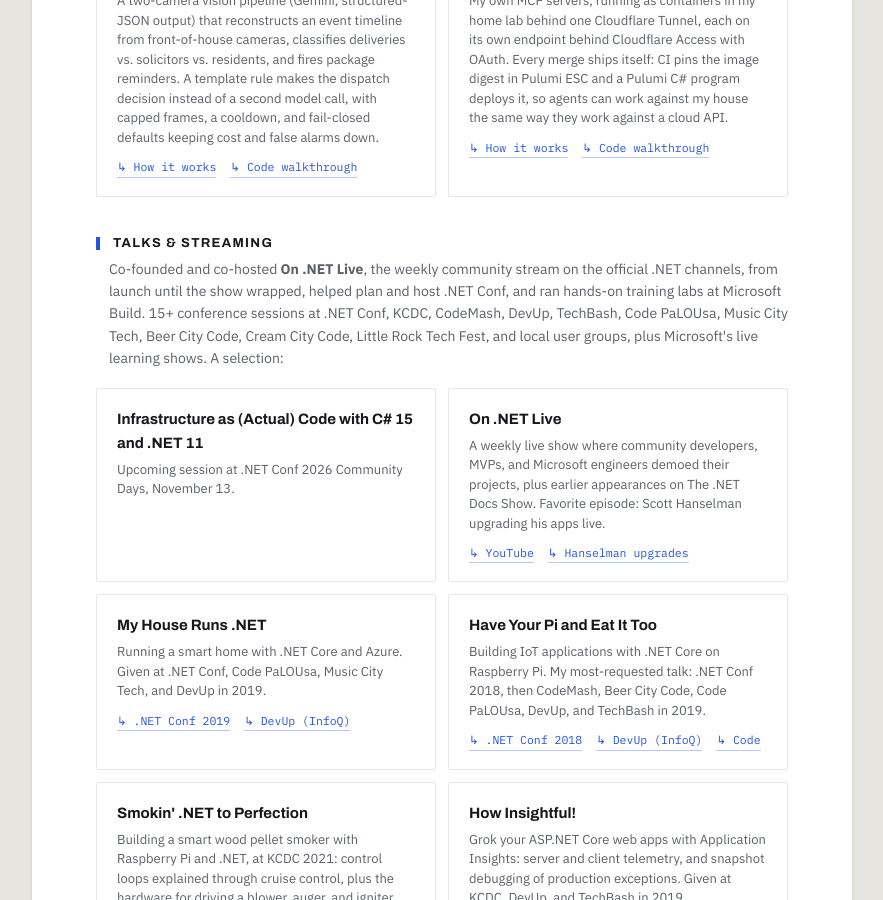
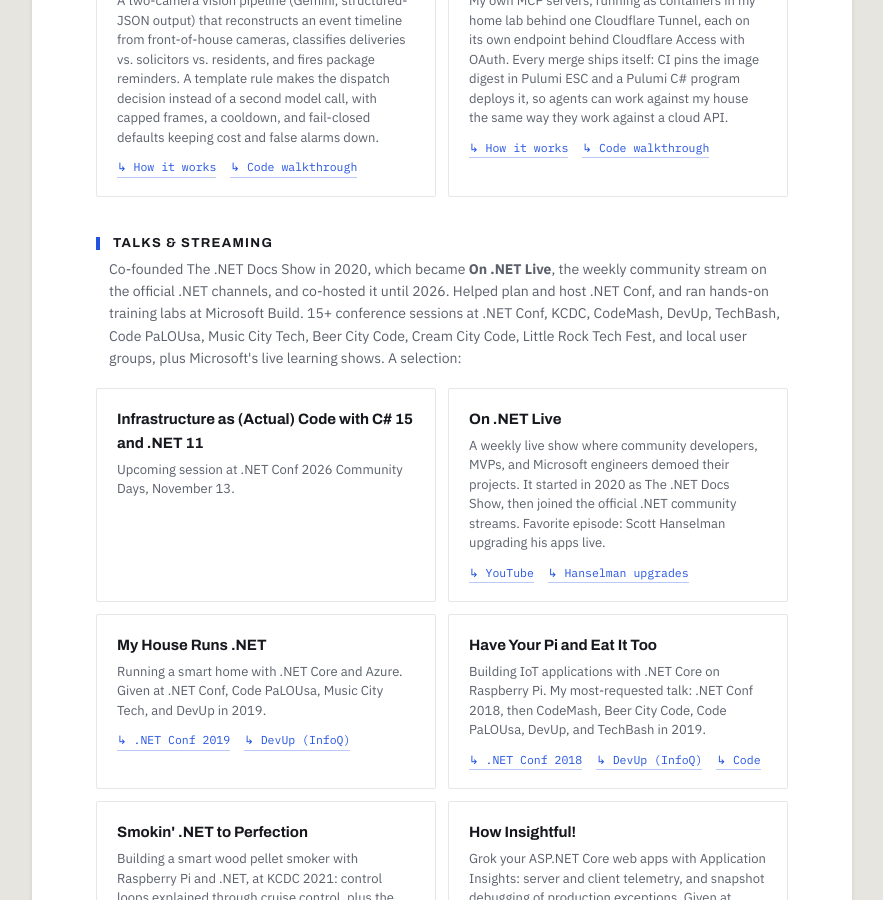
Before and after one commit to CamSoper/camsoper.github.io, a Jekyll site: the page built from portfolio.md, in a window 1280 px wide and 900 px high, scrolled down 1192 px. Shown: the whole window, without its empty margins (198-1081 px from the left). Built offline with Jekyll 4.4.1, drawn with Linux system fonts in a browser that asks for light colours.

Commit message:
Date On .NET Live: The .NET Docs Show in 2020, co-hosted until 2026
Co-Authored-By: Claude Opus 5.5 <noreply@anthropic.com>
Claude-Session: https://claude.ai/code/session_01RR4MzrCx2BeXLdCejaawX7

```diff
--- a/portfolio.md
+++ b/portfolio.md
@@ -76,7 +76,7 @@ description: "AI agent systems, talks and livestreams, training, documentation,
 
     <section>
       <h2>Talks &amp; Streaming</h2>
-      <p>Co-founded and co-hosted <strong>On .NET Live</strong>, the weekly community stream on the official .NET channels, from launch until the show wrapped, helped plan and host .NET Conf, and ran hands-on training labs at Microsoft Build. 15+ conference sessions at .NET Conf, KCDC, CodeMash, DevUp, TechBash, Code PaLOUsa, Music City Tech, Beer City Code, Cream City Code, Little Rock Tech Fest, and local user groups, plus Microsoft's live learning shows. A selection:</p>
+      <p>Co-founded The .NET Docs Show in 2020, which became <strong>On .NET Live</strong>, the weekly community stream on the official .NET channels, and co-hosted it until 2026. Helped plan and host .NET Conf, and ran hands-on training labs at Microsoft Build. 15+ conference sessions at .NET Conf, KCDC, CodeMash, DevUp, TechBash, Code PaLOUsa, Music City Tech, Beer City Code, Cream City Code, Little Rock Tech Fest, and local user groups, plus Microsoft's live learning shows. A selection:</p>
       <div class="grid">
         <div class="pcard">
           <div class="t">Infrastructure as (Actual) Code with C# 15 and .NET 11</div>
@@ -84,7 +84,7 @@ description: "AI agent systems, talks and livestreams, training, documentation,
         </div>
         <div class="pcard">
           <div class="t">On .NET Live</div>
-          <div class="d">A weekly live show where community developers, MVPs, and Microsoft engineers demoed their projects, plus earlier appearances on The .NET Docs Show. Favorite episode: Scott Hanselman upgrading his apps live.</div>
+          <div class="d">A weekly live show where community developers, MVPs, and Microsoft engineers demoed their projects. It started in 2020 as The .NET Docs Show, then joined the official .NET community streams. Favorite episode: Scott Hanselman upgrading his apps live.</div>
           <div class="links">
             <a href="https://www.youtube.com/playlist?list=PLdo4fOcmZ0oV2fcY7wsQHx4RNWXEDKgm4">YouTube</a>
             <a href="https://youtu.be/aKlT905fSAA">Hanselman upgrades</a>
```
Also changed, not shown: resume.md (+1 -1 lines).
